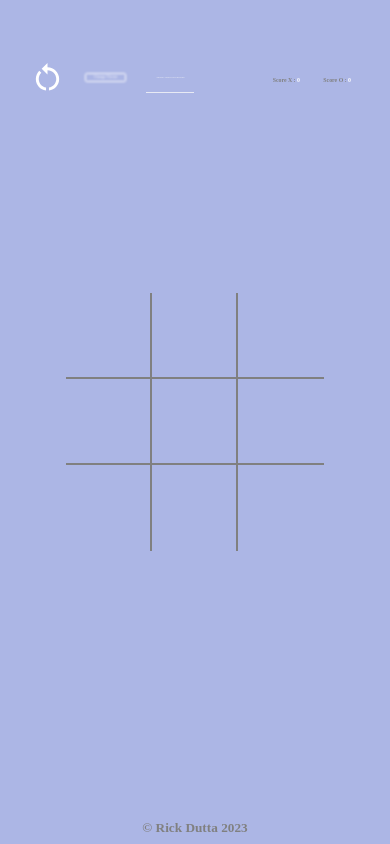
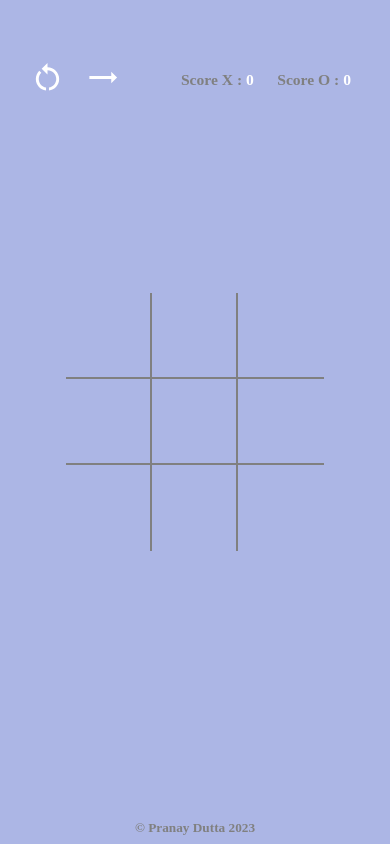
Before and after one commit to Rick-ftw/TicTacToe, a React (Vite) app: page / in a window 390 px wide. Built offline with nearby package versions, Linux system fonts and the light colour scheme.

Commit message:
updated ui for mobile screens

```diff
--- a/src/App.jsx
+++ b/src/App.jsx
@@ -12,7 +12,7 @@ function App() {
       updateScoreX((prevValue) => {
         return prevValue + 1;
       });
-    } else if(symbolName == 'O') {
+    } else if (symbolName == 'O') {
       updateScoreO((prevValue) => {
         return prevValue + 1;
       });
@@ -21,10 +21,16 @@ function App() {
   return (
     <themeContext.Provider value={[currentTheme, setCurrentTheme]}>
       <div id="main" className={currentTheme}>
-        <Buttons />
-        <Score scoreX={scoreX} scoreO={scoreO} />
-        <Game upScore={(symbolName) => upScore(symbolName)} />
-        <Footer />
+        <nav>
+          <Buttons />
+          <Score scoreX={scoreX} scoreO={scoreO} />
+        </nav>
+        <body>
+          <Game upScore={(symbolName) => upScore(symbolName)} />
+        </body>
+        <footer>
+          <Footer />
+        </footer>
       </div>
     </themeContext.Provider>
   );
--- a/src/components/buttons/Buttons.jsx
+++ b/src/components/buttons/Buttons.jsx
@@ -5,11 +5,12 @@ import { randomThemeName, changeLineColor } from "./button";
 import { createTheme } from '@mui/material/styles';
 import { ThemeProvider } from "@emotion/react";
 import RestartAltIcon from '@mui/icons-material/RestartAlt';
+import TrendingFlatIcon from '@mui/icons-material/TrendingFlat';
 
 
 const Buttons = () => {
   const [currentTheme, setCurrentTheme] = useContext(themeContext);
-  const [windowWidth, setWindowWidth] = useState(null);
+  const [windowWidth, setWindowWidth] = useState(window.innerWidth);
 
 
   const changeTheme = async () => {
@@ -17,14 +18,14 @@ const Buttons = () => {
     setCurrentTheme(randomName);
     changeLineColor(randomNumber);
   };
-  const getWidth = () => {
+  const setWidth = () => {
     setWindowWidth(window.innerWidth);
   }
   useEffect(() => {
-    window.addEventListener("resize", getWidth);
+    window.addEventListener("resize", setWidth);
     //cleanup function
     return () => {
-      window.removeEventListener("resize", getWidth);
+      window.removeEventListener("resize", setWidth);
     }
   })
   const theme = createTheme({
@@ -42,20 +43,30 @@ const Buttons = () => {
     <ThemeProvider theme={theme}>
       <div className="nav_btn_container">
         {
-          windowWidth > 768
+          windowWidth < 768
             ?
+            <>
+              <RestartAltIcon
+                fontSize="large"
+                onClick={() => window.location.reload()}
+                sx={{ color: "ochre.main" }}
+              />
+              <TrendingFlatIcon
+                fontSize="large"
+                className="theme"
+                sx={{ color: "ochre.main" }}
+                onClick={() => {
+                  changeTheme();
+                }}
+              />
+            </>
+            :
+            <>
               <button
                 onClick={() => window.location.reload()}
                 className="btn btn-primary">
                 Restart
               </button>
-            :
-            <RestartAltIcon
-              fontSize="large"
-              onClick={() => window.location.reload()}
-              sx={{ color: "ochre.main" }}
-            />
-        }
               <button
                 id="theme"
                 className="theme btn"
@@ -65,7 +76,9 @@ const Buttons = () => {
               >
                 Change Theme
               </button>
-        <p className="current_theme_name">Theme: {currentTheme}</p>
+            </>
+        }
+        <p className="current_theme_name">{windowWidth > 768 ? currentTheme : ""}</p>
       </div>
     </ThemeProvider>
   );
--- a/src/components/buttons/buttons.css
+++ b/src/components/buttons/buttons.css
@@ -26,12 +26,10 @@
 
 @keyframes Glow {
   from {
-    color: #000;
-    border-bottom: 1px solid #000;
+    border-radius: 7px;
   }
   to {
     color: #fff;
-    border-bottom: 1px solid #fff;
   }
 }
 /* Restart button */
@@ -39,7 +37,7 @@
   align-items: center;
   appearance: none;
   background-color: transparent;
-  filter: blur(1px);
+  filter: blur(5px);
   border: 1px solid #ffffff;
   border-radius: 0.375em;
   box-shadow: none;
@@ -87,5 +85,7 @@ a {
   border-color: lightcyan;
 }
 @media (max-width: 768px) and (min-width: 370px) {
-
+  .current_theme_name {
+    font-size: 2vw !important;
+  }
 }
--- a/src/components/footer/Footer.jsx
+++ b/src/components/footer/Footer.jsx
@@ -1,11 +1,10 @@
-import React from "react";
 import "./footer.css";
 
 const Footer = () => {
   const currentYear = new Date().getFullYear();
   return (
     <footer>
-      <h5 className="footer-text">&copy; Rick Dutta {currentYear}</h5>
+      <h5 className="footer-text">&copy; Pranay Dutta {currentYear}</h5>
     </footer>
   );
 };
--- a/src/components/game/Game.jsx
+++ b/src/components/game/Game.jsx
@@ -28,7 +28,7 @@ const Game = (props) => {
     setWinClass(winClasses[value])
     setTimeout(() => {
       setCall(true)
-      // resetBoard();
+      resetBoard();
     }, 500);
   }, [call, upScore]);
 
--- a/src/components/score/score.css
+++ b/src/components/score/score.css
@@ -1,4 +1,9 @@
-/* Score bar design */
+/**
+ * Score bar design
+ *
+ * @format
+ */
+
 .score {
   position: absolute;
   height: 100px;
@@ -25,3 +30,14 @@
 #score-o {
   color: #fff;
 }
+
+@media (max-width: 768px) and (min-width: 470px) {
+  .score_count {
+    font-size: 3vw !important;
+  }
+}
+@media (max-width: 469px) and (min-width: 200px) {
+  .score_count {
+    font-size: 4vw !important;
+  }
+}
```
Lines whose indentation alone changed are shown as unchanged.
